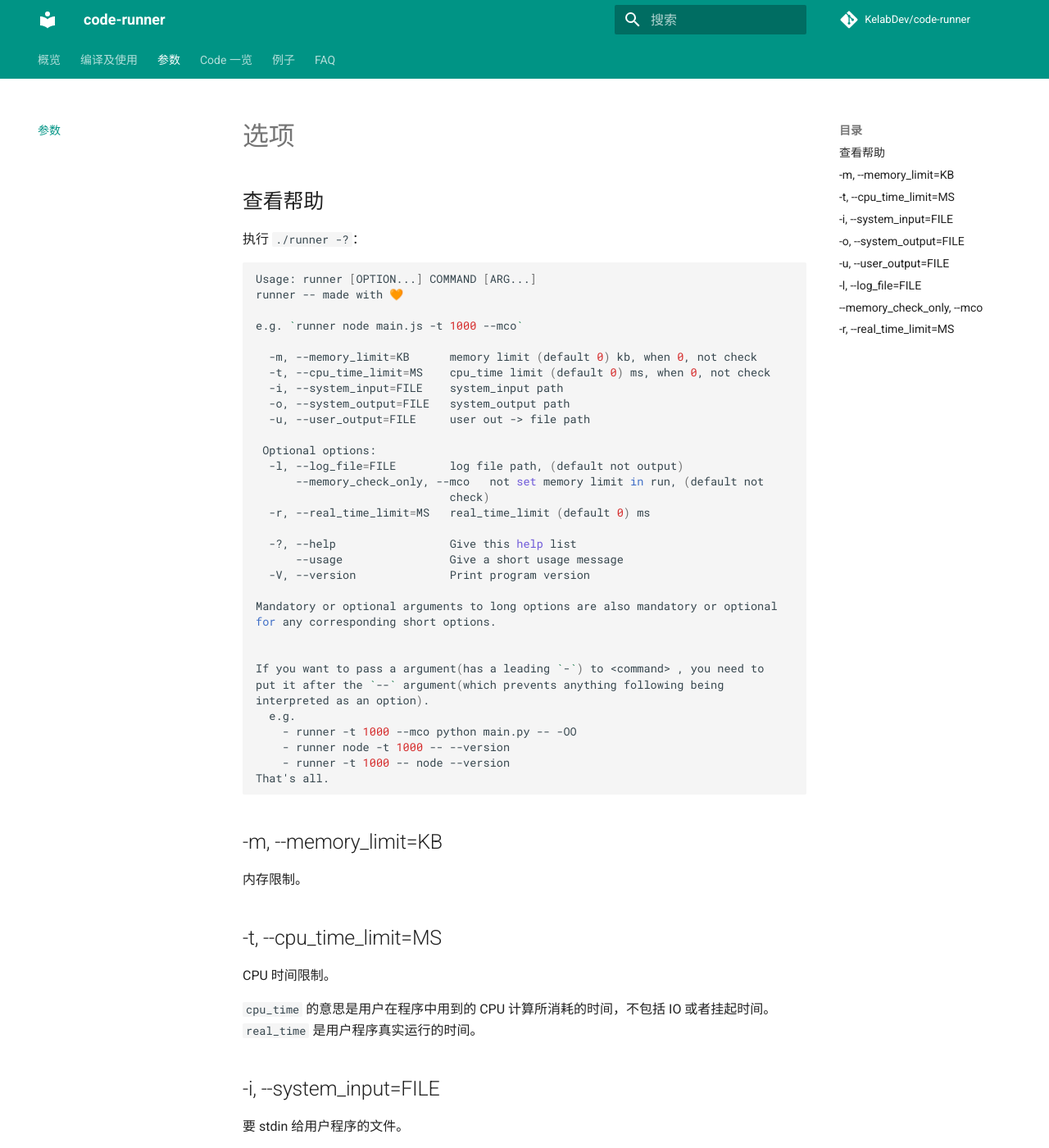
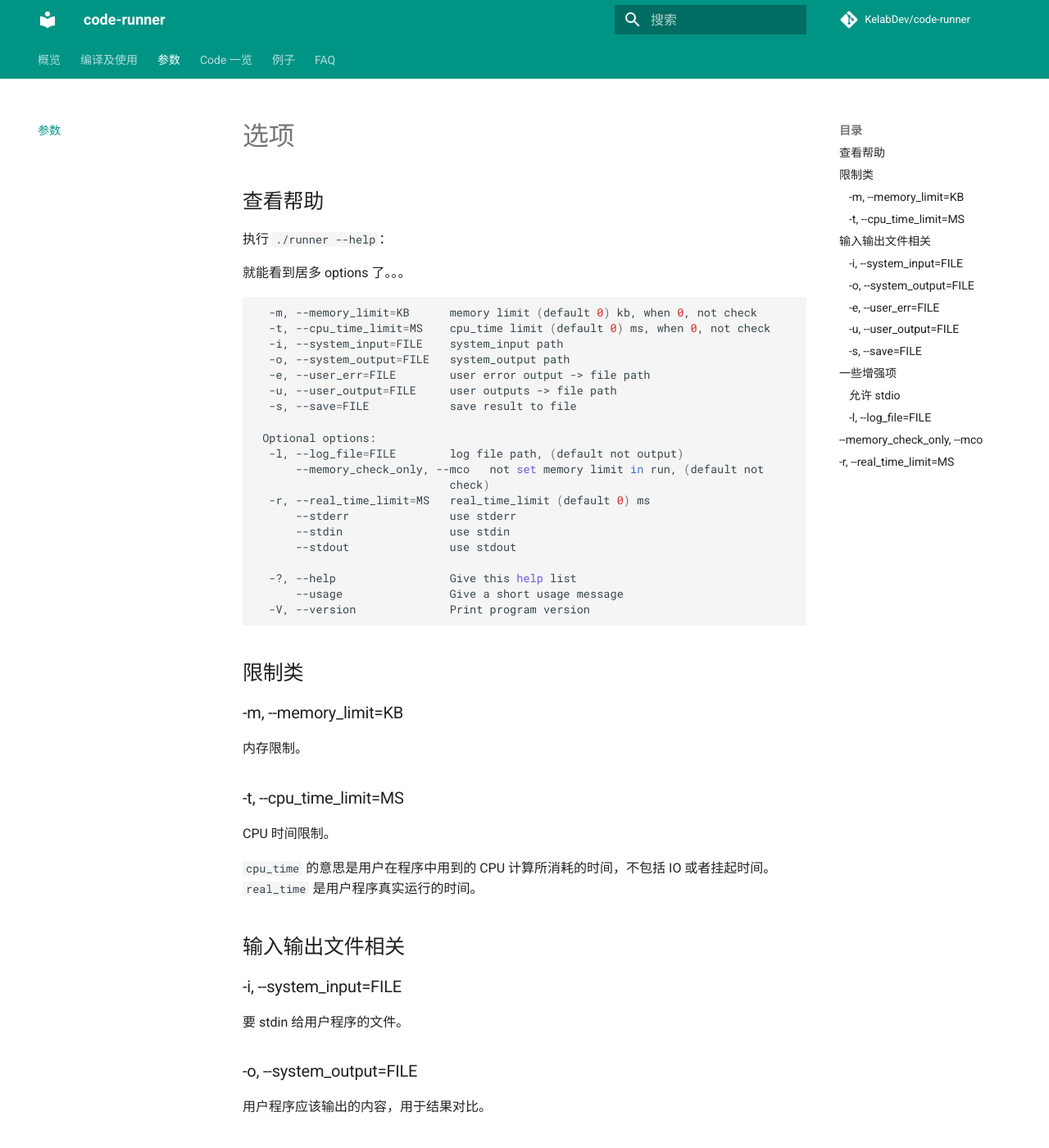
Before and after one commit to Kelab/code-runner, an MkDocs documentation site: the page built from docs/opts.md, in a window 1280 px wide and 1400 px high. Shown: the whole window at 82% size. Built offline with MkDocs 1.6.1 and Material for MkDocs 9.7.7, drawn with Linux system fonts in a browser that asks for light colours; comment, search, counter and statistics services are not loaded; some of the changed text lies outside the part shown.

````diff
--- a/docs/opts.md
+++ b/docs/opts.md
@@ -2,68 +2,82 @@
 
 ## 查看帮助
 
-执行 `./runner -?`：
+执行 `./runner --help`：
+
+就能看到居多 options 了。。。
 
 ```shell
-Usage: runner [OPTION...] COMMAND [ARG...]
-runner -- made with 🧡
-
-e.g. `runner node main.js -t 1000 --mco`
-
   -m, --memory_limit=KB      memory limit (default 0) kb, when 0, not check
   -t, --cpu_time_limit=MS    cpu_time limit (default 0) ms, when 0, not check
   -i, --system_input=FILE    system_input path
   -o, --system_output=FILE   system_output path
-  -u, --user_output=FILE     user out -> file path
+  -e, --user_err=FILE        user error output -> file path
+  -u, --user_output=FILE     user outputs -> file path
+  -s, --save=FILE            save result to file
 
  Optional options:
   -l, --log_file=FILE        log file path, (default not output)
       --memory_check_only, --mco   not set memory limit in run, (default not
                              check)
   -r, --real_time_limit=MS   real_time_limit (default 0) ms
+      --stderr               use stderr
+      --stdin                use stdin
+      --stdout               use stdout
 
   -?, --help                 Give this help list
       --usage                Give a short usage message
   -V, --version              Print program version
-
-Mandatory or optional arguments to long options are also mandatory or optional
-for any corresponding short options.
-
-
-If you want to pass a argument(has a leading `-`) to <command> , you need to
-put it after the `--` argument(which prevents anything following being
-interpreted as an option).
-  e.g.
-    - runner -t 1000 --mco python main.py -- -OO
-    - runner node -t 1000 -- --version
-    - runner -t 1000 -- node --version
-That's all.
 ```
 
-## -m, --memory_limit=KB
+## 限制类
+
+### -m, --memory_limit=KB
 
 内存限制。
 
-## -t, --cpu_time_limit=MS
+### -t, --cpu_time_limit=MS
 
 CPU 时间限制。
 
 `cpu_time` 的意思是用户在程序中用到的 CPU 计算所消耗的时间，不包括 IO 或者挂起时间。
 `real_time` 是用户程序真实运行的时间。
 
-## -i, --system_input=FILE
+## 输入输出文件相关
+
+### -i, --system_input=FILE
 
 要 stdin 给用户程序的文件。
 
-## -o, --system_output=FILE
+### -o, --system_output=FILE
 
 用户程序应该输出的内容，用于结果对比。
 
-## -u, --user_output=FILE
+### -e, --user_err=FILE
+
+用户的程序的 stderr 输出，不开就啥都不输出。
+
+### -u, --user_output=FILE
 
 用户程序实际 stdout 的内容，被重定向到这个文件中。
 
-## -l, --log_file=FILE
+### -s, --save=FILE
+
+把那个 json 文件保存起来，不输出。
+
+## 一些增强项
+
+### 允许 stdio
+
+```txt
+  --stderr
+  --stdin
+  --stdout
+```
+
+因为 runner 只会输出自己的执行结果，所以如果不设置输出到文件的情况下，用户输出的数据就会被重定向到 `/dev/null`。
+这个时候你可以使用这三个选项来激活用户程序的标准输入输出。
+
+### -l, --log_file=FILE
 
 日志文件。
 
````
Also changed, not shown: docs/index.md (+28 -13 lines).
